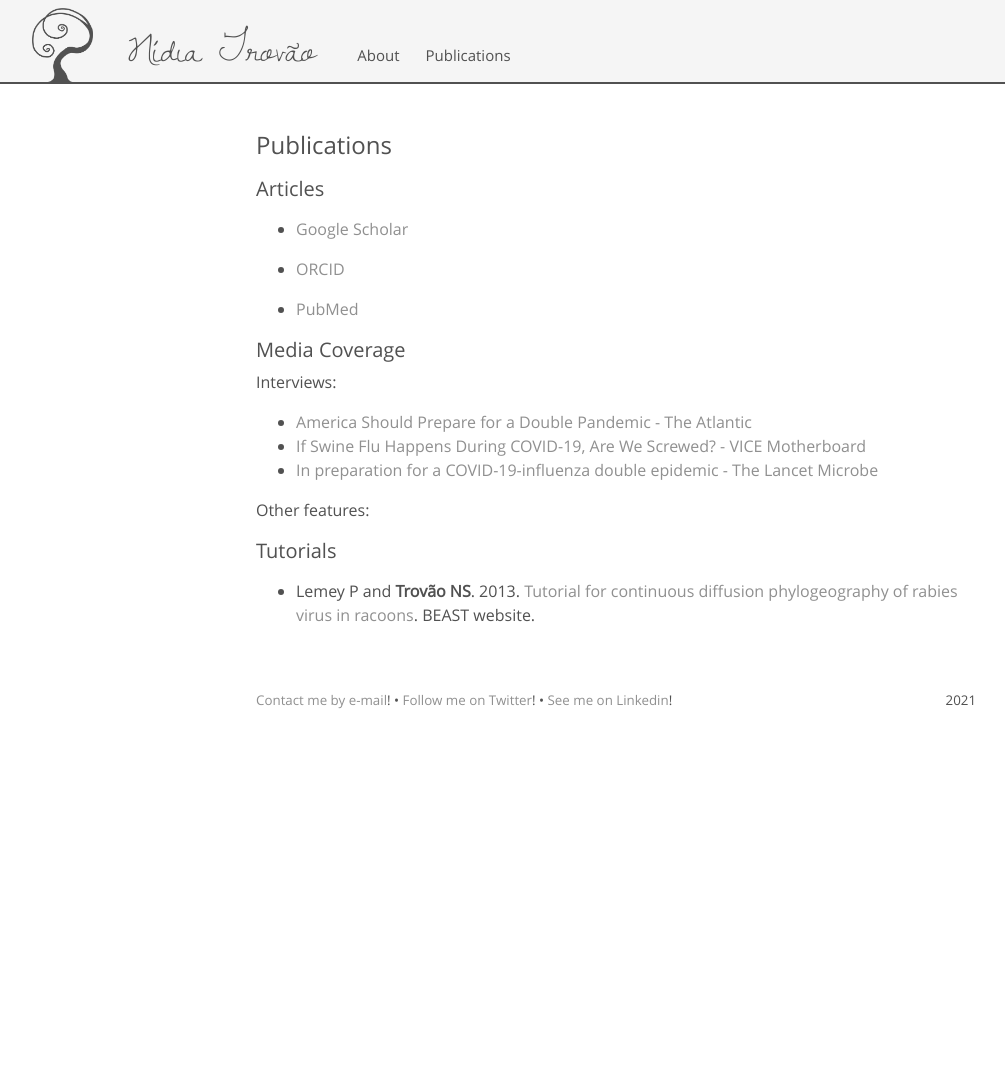
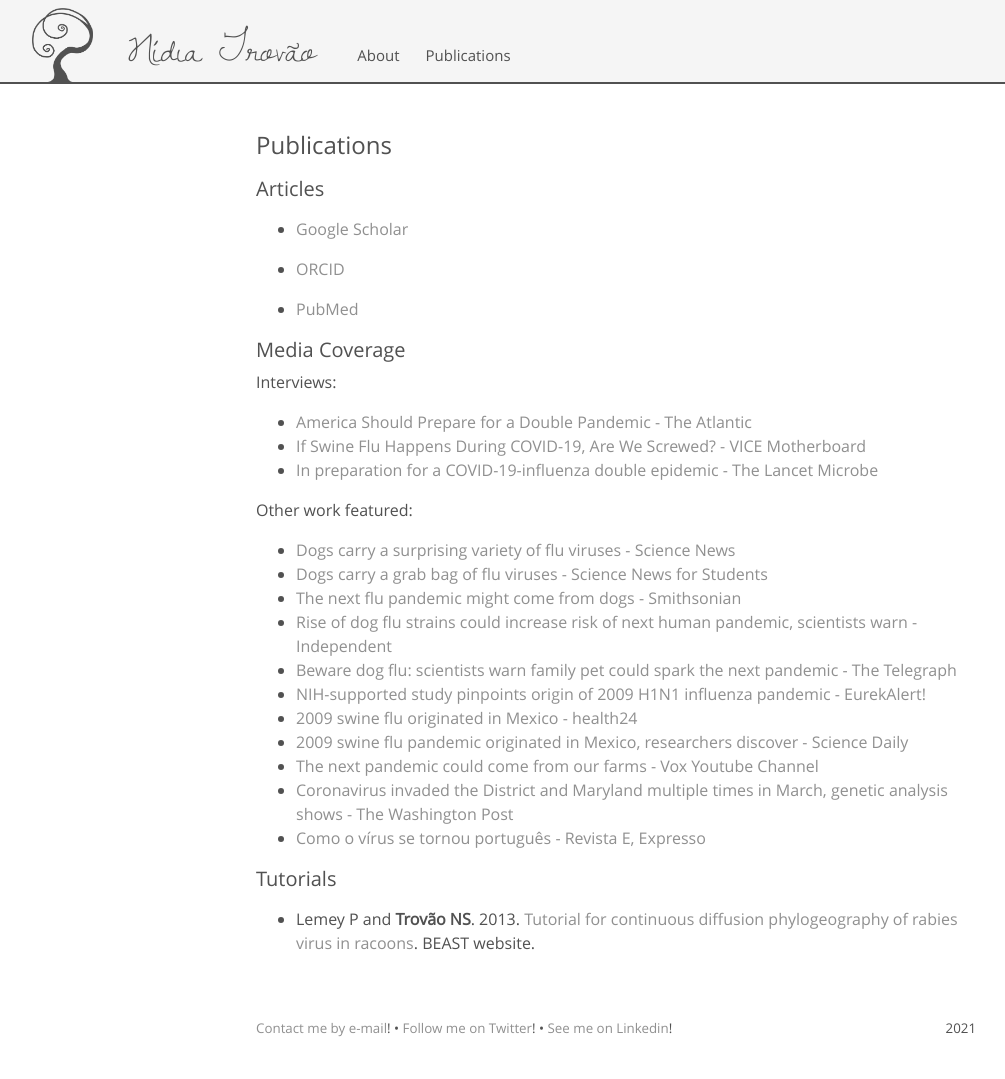
Before and after one commit to nidiatrovao/nidiatrovao.github.io, a Jekyll site: the page built from publications.md, in a window 1280 px wide. Shown: the whole page, without its empty margins (24-1029 px from the left). Built offline with Jekyll 4.4.1, drawn with Linux system fonts in a browser that asks for light colours; before the commit the page ends 900 px from its top, so only the background shows below that.

Commit message:
Update publications.md

```diff
--- a/publications.md
+++ b/publications.md
@@ -19,8 +19,19 @@ Interviews:
 *  <a target="_blank" href="https://www.vice.com/en/article/m7jp9y/if-swine-flu-happens-during-covid-19-are-we-screwed" >If Swine Flu Happens During COVID-19, Are We Screwed? - VICE Motherboard</a>
 *  <a target="_blank" href="https://www.thelancet.com/journals/lanmic/article/PIIS2666-5247(20)30130-0/fulltext" >In preparation for a COVID-19-influenza double epidemic - The Lancet Microbe</a>
 
-Other features:
 
+Other work featured:
+*  <a target="_blank" href="https://www.sciencenews.org/article/dogs-carry-surprising-variety-flu-viruses" >Dogs carry a surprising variety of flu viruses - Science News</a>
+*  <a target="_blank" href="https://www.sciencenewsforstudents.org/article/dogs-carry-flu-viruses" >Dogs carry a grab bag of flu viruses - Science News for Students</a>
+*  <a target="_blank" href="https://www.smithsonianmag.com/smart-news/say-it-aint-so-next-flu-pandemic-might-come-dogs-180969289/" >The next flu pandemic might come from dogs - Smithsonian</a>
+*  <a target="_blank" href="https://www.independent.co.uk/news/health/dog-flu-outbreak-pandemic-infection-swine-bird-infection-h1n1-a8384481.html" >Rise of dog flu strains could increase risk of next human pandemic, scientists warn - Independent</a>
+*  <a target="_blank" href="https://www.telegraph.co.uk/news/0/beware-dog-flu-scientists-warn-family-pet-could-spark-next-pandemic/" >Beware dog flu: scientists warn family pet could spark the next pandemic - The Telegraph</a>
+*  <a target="_blank" href="https://www.eurekalert.org/pub_releases/2016-06/nioa-nsp062816.php" >NIH-supported study pinpoints origin of 2009 H1N1 influenza pandemic - EurekAlert!</a>
+*  <a target="_blank" href="https://www.health24.com/Medical/Flu/About-Flu/2009-swine-flu-originated-in-mexico-20160702" >2009 swine flu originated in Mexico - health24</a>
+*  <a target="_blank" href="https://www.sciencedaily.com/releases/2016/06/160627160935.htm" >2009 swine flu pandemic originated in Mexico, researchers discover - Science Daily</a>
+*  <a target="_blank" href="https://www.youtube.com/watch?v=hwuujiHvduc" >The next pandemic could come from our farms - Vox Youtube Channel</a>
+*  <a target="_blank" href="https://www.washingtonpost.com/health/tracking-coronavirus-dc-baltimore/2020/08/17/411a028a-e0a5-11ea-b69b-64f7b0477ed4_story.html" >Coronavirus invaded the District and Maryland multiple times in March, genetic analysis shows - The Washington Post</a>
+*  <a target="_blank" href="https://expresso.pt/sociedade/2021-02-26-Como-o-virus-se-tornou-portugues.-Ja-circulava-silenciosamente-em-Portugal-em-fevereiro-de-2020" >Como o vírus se tornou português - Revista E, Expresso</a>
 
 ## Tutorials
 
```
